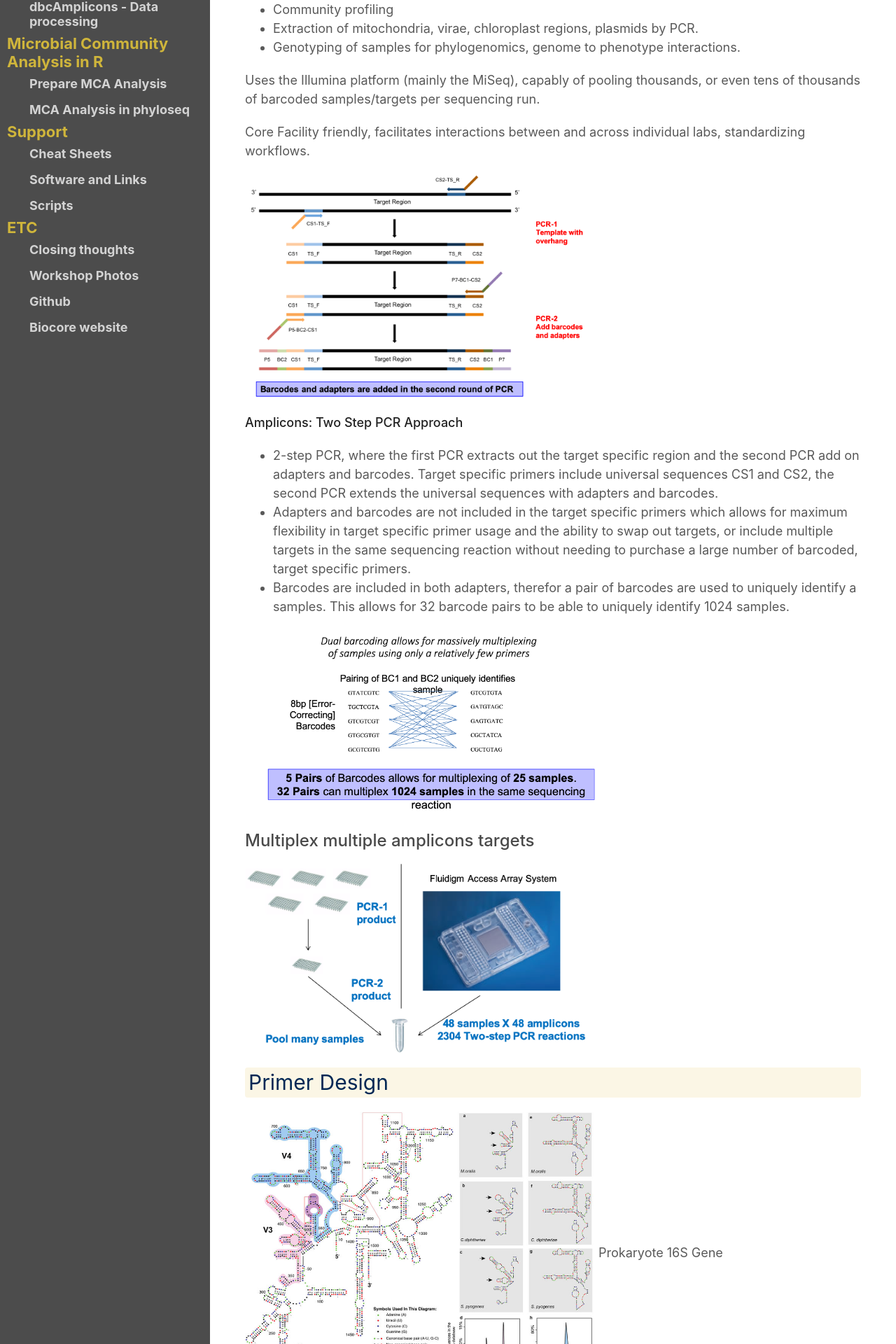
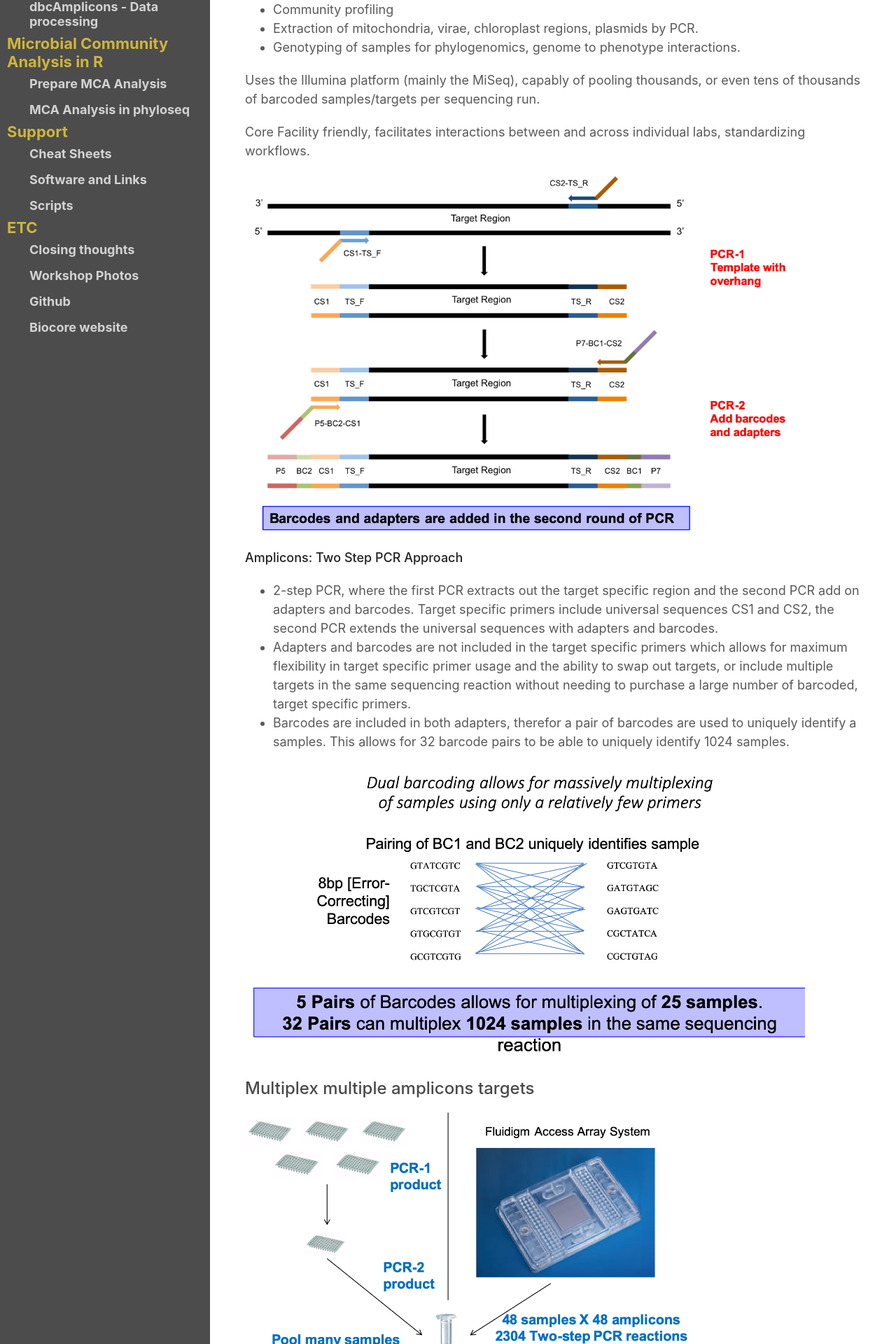
Before and after one commit to ucdavis-bioinformatics-training/2019_September_UCD_Microbial_Community_Analysis_Workshop, a Jekyll site: the page built from dbcAmplicons/dbcAmplicons_Amplicons.md, in a window 1280 px wide. Shown: the part 919-2839 px from the top of the page at 70% size. Built offline with Jekyll 4.4.1, drawn with Linux system fonts in a browser that asks for light colours; our own code applies the rules of GitHub Pages for plain Markdown files.

Commit message:
fix md figures

```diff
--- a/dbcAmplicons/dbcAmplicons_Amplicons.md
+++ b/dbcAmplicons/dbcAmplicons_Amplicons.md
@@ -21,7 +21,7 @@
 
 Core Facility friendly, facilitates interactions between and across individual labs, standardizing workflows.
 
-<img src="amplicons_figures/amplicons_figure2.png" alt="amplicons_figure2" width="500px"/>
+<img src="amplicons_figures/amplicons_figure2.png" alt="amplicons_figure2" width="800px"/>
 
 **Amplicons: Two Step PCR Approach**
 
@@ -29,15 +29,15 @@
 * Adapters and barcodes are not included in the target specific primers which allows for maximum flexibility in target specific primer usage and the ability to swap out targets, or include multiple targets in the same sequencing reaction without needing to purchase a large number of barcoded, target specific primers.
 * Barcodes are included in both adapters, therefor a pair of barcodes are used to uniquely identify a samples. This allows for 32 barcode pairs to be able to uniquely identify 1024 samples.
 
-<img src="amplicons_figures/amplicons_figure3.png" alt="amplicons_figure3" width="500px"/>
+<img src="amplicons_figures/amplicons_figure3.png" alt="amplicons_figure3" width="800px"/>
 
 ### Multiplex multiple amplicons targets
 
-<img src="amplicons_figures/amplicons_figure4.png" alt="amplicons_figure4" width="500px"/>
+<img src="amplicons_figures/amplicons_figure4.png" alt="amplicons_figure4" width="650px"/>
 
 ## Primer Design
 
-<img src="amplicons_figures/amplicons_figure5.png" alt="amplicons_figure5" width="500px"/>
+<img src="amplicons_figures/amplicons_figure5.png" alt="amplicons_figure5" width="650px"/>
 Prokaryote 16S Gene
 
 ### PCR1 Template specific primer design
@@ -56,7 +56,7 @@
 
 #### Examples PCR1 Template Specific Primers 16S V1-V3 (27F and 534R)
 
-<img src="amplicons_figures/amplicons_figure7.png" alt="amplicons_figure7" width="500px"/>
+<img src="amplicons_figures/amplicons_figure7.png" alt="amplicons_figure7" width="800px"/>
 
 ### PCR2 Barcoded Illumina Adapter Primers
 
@@ -69,15 +69,15 @@
 
 #### Examples PCR2 Barcoded Illumina Adapter Primers
 
-<img src="amplicons_figures/amplicons_figure8.png" alt="amplicons_figure8" width="500px"/>
+<img src="amplicons_figures/amplicons_figure8.png" alt="amplicons_figure8" width="800px"/>
 
 ### Final product
 
-<img src="amplicons_figures/amplicons_figure8b.png" alt="amplicons_figure8b" width="500px"/>
+<img src="amplicons_figures/amplicons_figure8b.png" alt="amplicons_figure8b" width="800px"/>
 
 **QA/QC What is a "good" library?**
 
-<img src="amplicons_figures/amplicons_figure9.png" alt="amplicons_figure9" width="500px"/>
+<img src="amplicons_figures/amplicons_figure9.png" alt="amplicons_figure9" width="800px"/>
 
 #### Benefits
 
@@ -95,16 +95,16 @@
 
 Critically important for imaging clusters, and data quality!
 
-<img src="amplicons_figures/amplicons_figure10.png" alt="amplicons_figure10" width="500px"/>
+<img src="amplicons_figures/amplicons_figure10.png" alt="amplicons_figure10" width="600px"/>
 
 Once a sample library is converted to clusters on a flow cell, “nucleotide diversity” refers to the distribution of nucleotides across the flow cell at any given cycle. From the viewpoint of the instrument software, a high diversity library translates into analyzing images containing an even distribution of spots from 4 different color channels corresponding to the 4 nucleotide bases A, T, C & G. In contrast, an unbalanced nucleotide distribution or “low diversity library” means that for any given image, or to two bases are present at a high percentage.
 
 **LOW** Diversity Library
-<img src="amplicons_figures/amplicons_figure11.png" alt="amplicons_figure11" width="500px"/>
+<img src="amplicons_figures/amplicons_figure11.png" alt="amplicons_figure11" width="600px"/>
 
 
 **HIGH** Diversity Library
-<img src="amplicons_figures/amplicons_figure12.png" alt="amplicons_figure12" width="500px"/>
+<img src="amplicons_figures/amplicons_figure12.png" alt="amplicons_figure12" width="600px"/>
 
 ### Ways to Ensure Nucleotide Diversity
 
```
Also changed, not shown: dbcAmplicons/amplicons_figures/amplicons_figure10.png, dbcAmplicons/amplicons_figures/amplicons_figure3.png, 1 other file.
